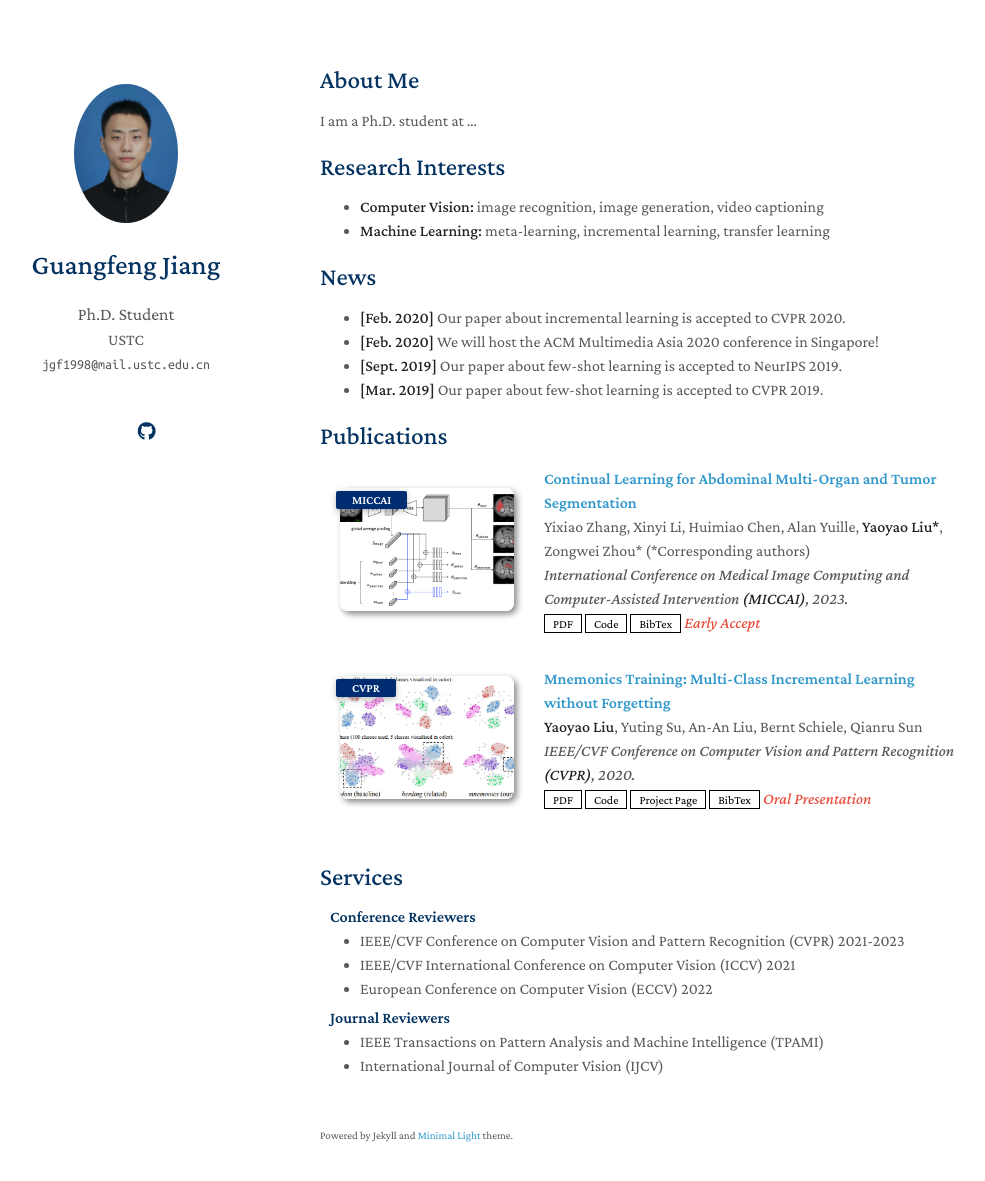
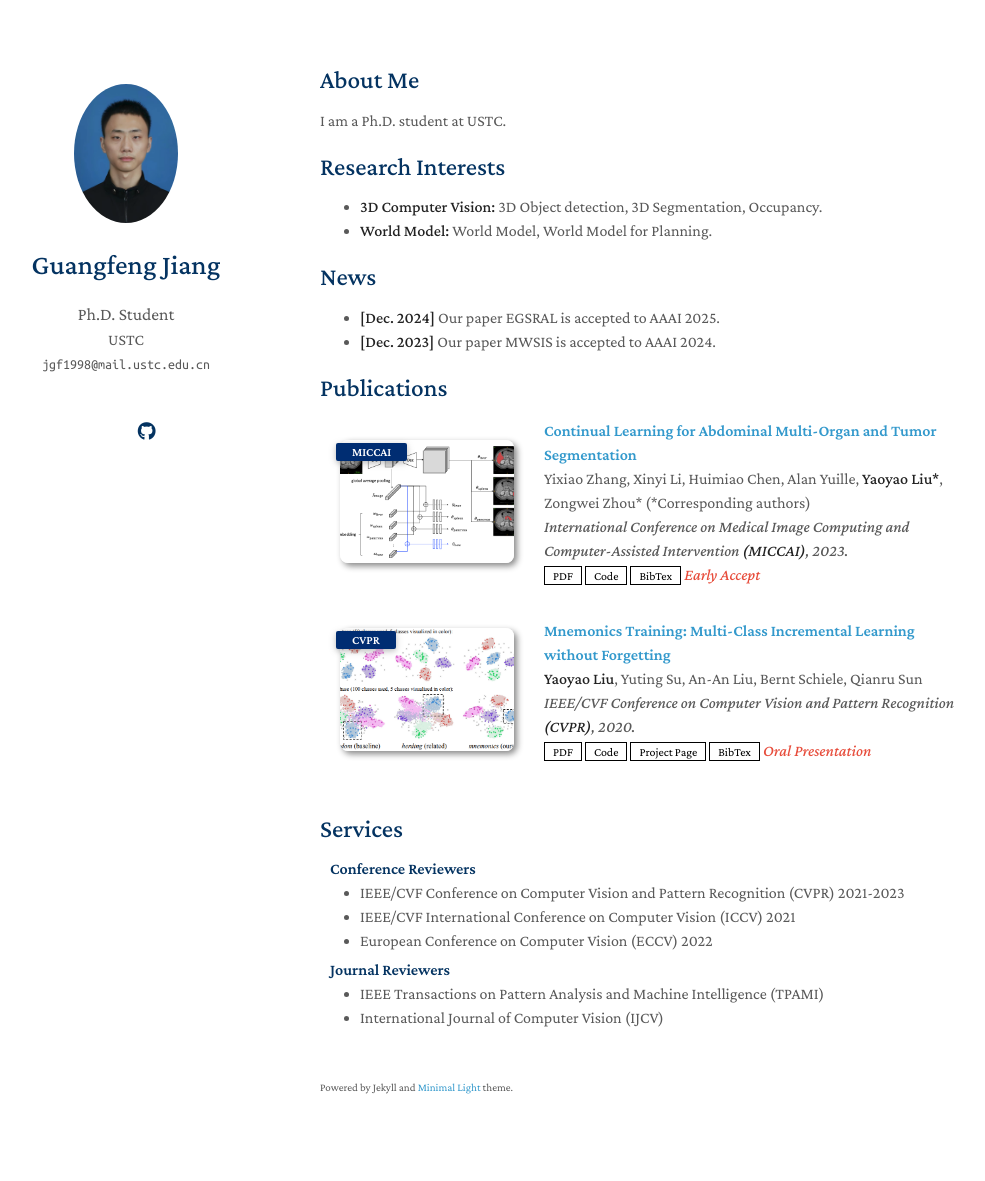
Before and after one commit to jiangxb98/jiangxb98.github.io, a Jekyll site: the page built from index.md, in a window 1280 px wide and 1216 px high. Shown: the top 1181 px of the window, without its empty margins (150-1135 px from the left). Built offline with Jekyll 4.4.1, drawn with Linux system fonts in a browser that asks for light colours; a style sheet for code colours, icons or effects is not loaded; our own code applies the rules of GitHub Pages for plain Markdown files.

Commit message:
modify the index.md

```diff
--- a/index.md
+++ b/index.md
@@ -4,19 +4,17 @@ layout: homepage
 
 ## About Me
 
-I am a Ph.D. student at ...
+I am a Ph.D. student at USTC.
 
 ## Research Interests
 
-- **Computer Vision:** image recognition, image generation, video captioning
-- **Machine Learning:** meta-learning, incremental learning, transfer learning
+- **3D Computer Vision:** 3D Object detection, 3D Segmentation, Occupancy.
+- **World Model:** World Model, World Model for Planning.
 
 ## News
 
-- **[Feb. 2020]** Our paper about incremental learning is accepted to CVPR 2020.
-- **[Feb. 2020]** We will host the ACM Multimedia Asia 2020 conference in Singapore!
-- **[Sept. 2019]** Our paper about few-shot learning is accepted to NeurIPS 2019.
-- **[Mar. 2019]** Our paper about few-shot learning is accepted to CVPR 2019.
+- **[Dec. 2024]** Our paper EGSRAL is accepted to AAAI 2025.
+- **[Dec. 2023]** Our paper MWSIS is accepted to AAAI 2024.
 
 {% include_relative _includes/publications.md %}
 
```
